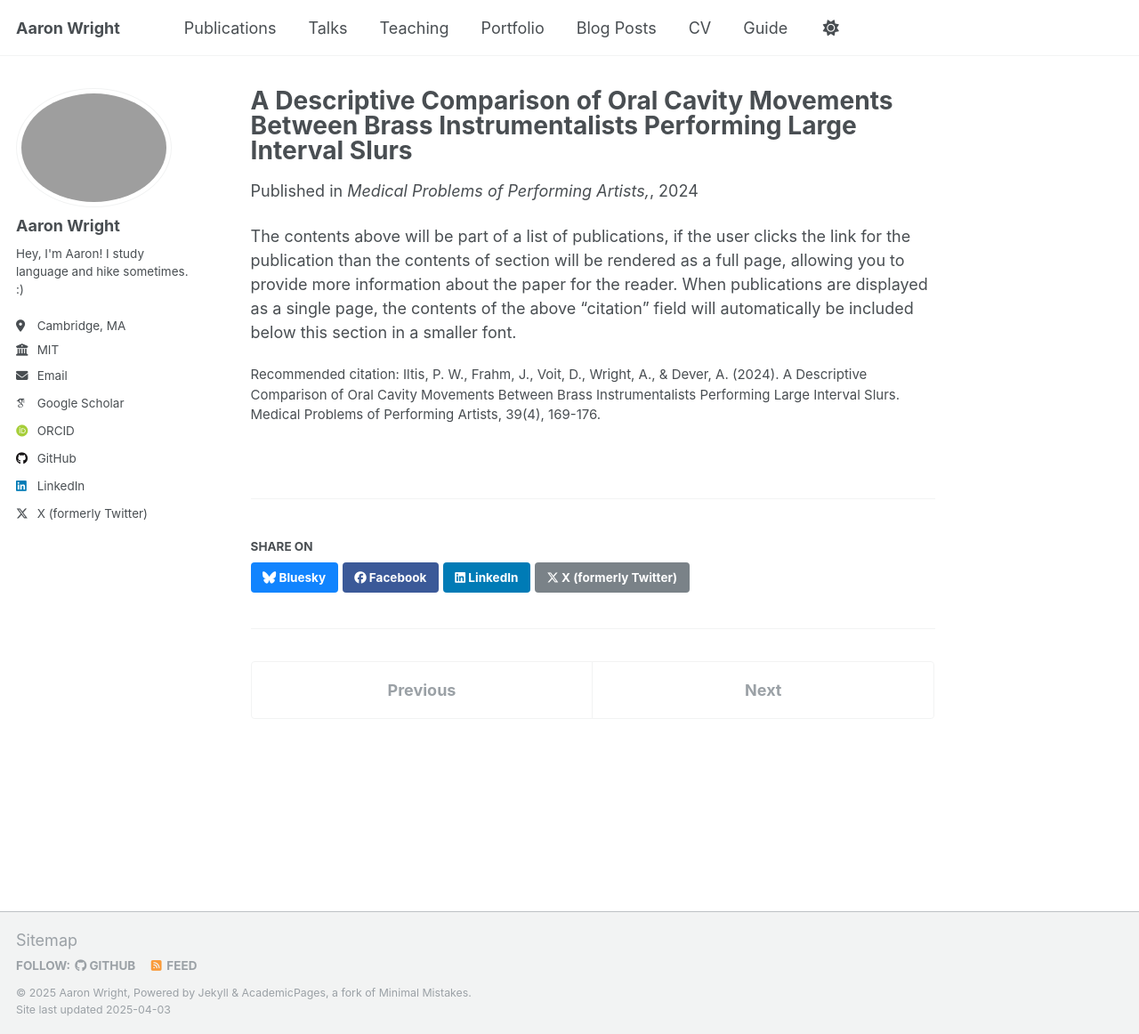
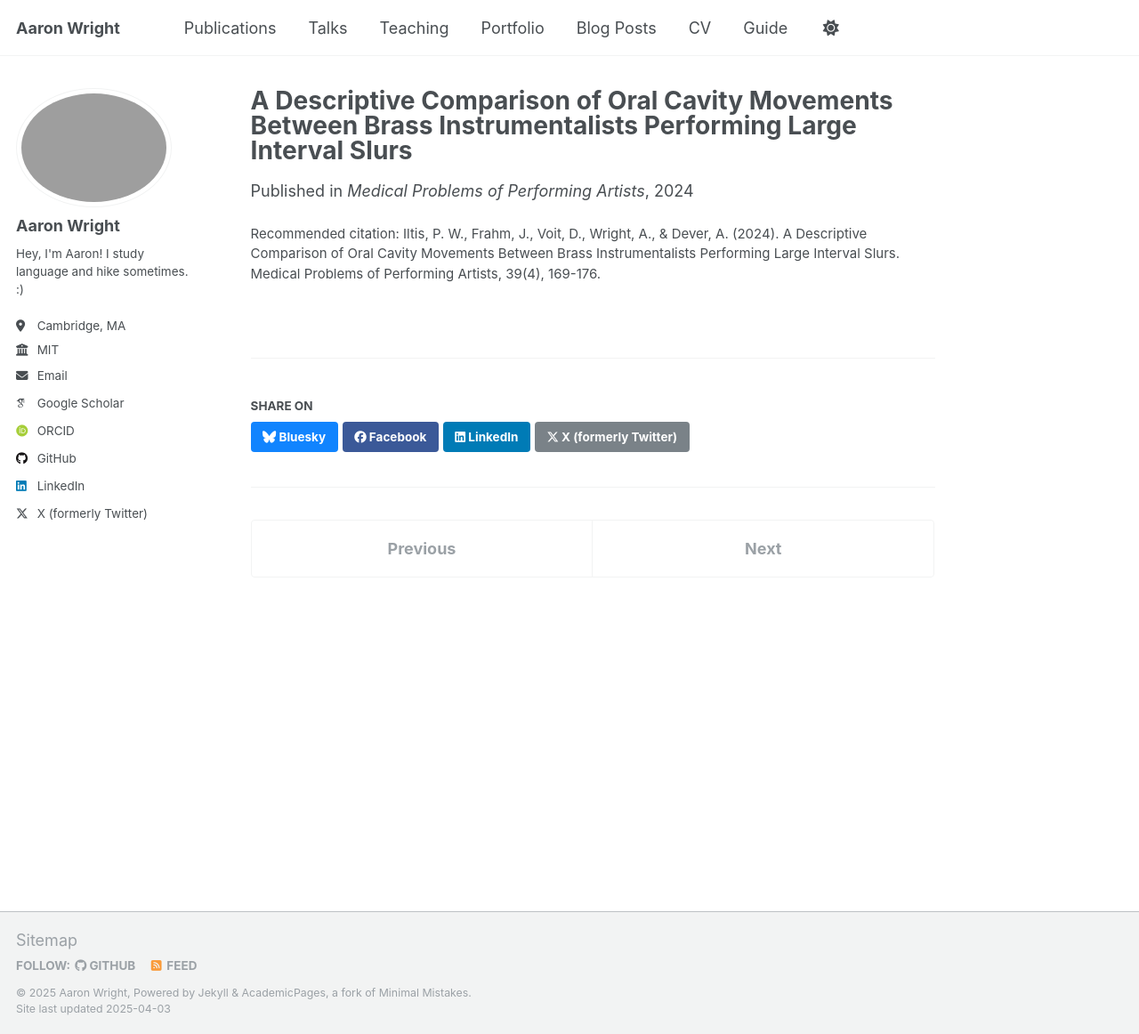
Before and after one commit to aaronwriight/aaronwriight.github.io, a Jekyll site: the page built from _publications/2024-12-01-desc_comp_oral_cavity.md, in a window 1280 px wide and 1162 px high. Shown: the whole window at 89% size. Built offline with Jekyll 4.4.1, drawn with Linux system fonts in a browser that asks for light colours; some web fonts are replaced.

Commit message:
Update 2024-12-01-desc_comp_oral_cavity.md

```diff
--- a/_publications/2024-12-01-desc_comp_oral_cavity.md
+++ b/_publications/2024-12-01-desc_comp_oral_cavity.md
@@ -3,12 +3,11 @@
 collection: publications
 category: manuscripts
 permalink: /publication/2024-12-01-desc_comp_oral_cavity
-excerpt: 'We have previously described patterns of oral cavity movement in advanced French horn players during the performance of large interval slurs. The current study expands upon that work by reporting comparisons between horn, trumpet, and trombone players performing similar large interval exercises.'
+# excerpt: 'We have previously described patterns of oral cavity movement in advanced French horn players during the performance of large interval slurs. The current study expands upon that work by reporting comparisons between horn, trumpet, and trombone players performing similar large interval exercises.'
 date: 2024-12-01
-venue: 'Medical Problems of Performing Artists,'
+venue: 'Medical Problems of Performing Artists'
 # slidesurl: 'http://academicpages.github.io/files/slides1.pdf'
 # paperurl: 'http://academicpages.github.io/files/paper1.pdf'
 # bibtexurl: 'http://academicpages.github.io/files/bibtex1.bib'
 citation: 'Iltis, P. W., Frahm, J., Voit, D., Wright, A., & Dever, A. (2024). A Descriptive Comparison of Oral Cavity Movements Between Brass Instrumentalists Performing Large Interval Slurs. Medical Problems of Performing Artists, 39(4), 169-176.'
 ---
-The contents above will be part of a list of publications, if the user clicks the link for the publication than the contents of section will be rendered as a full page, allowing you to provide more information about the paper for the reader. When publications are displayed as a single page, the contents of the above "citation" field will automatically be included below this section in a smaller font.
```
